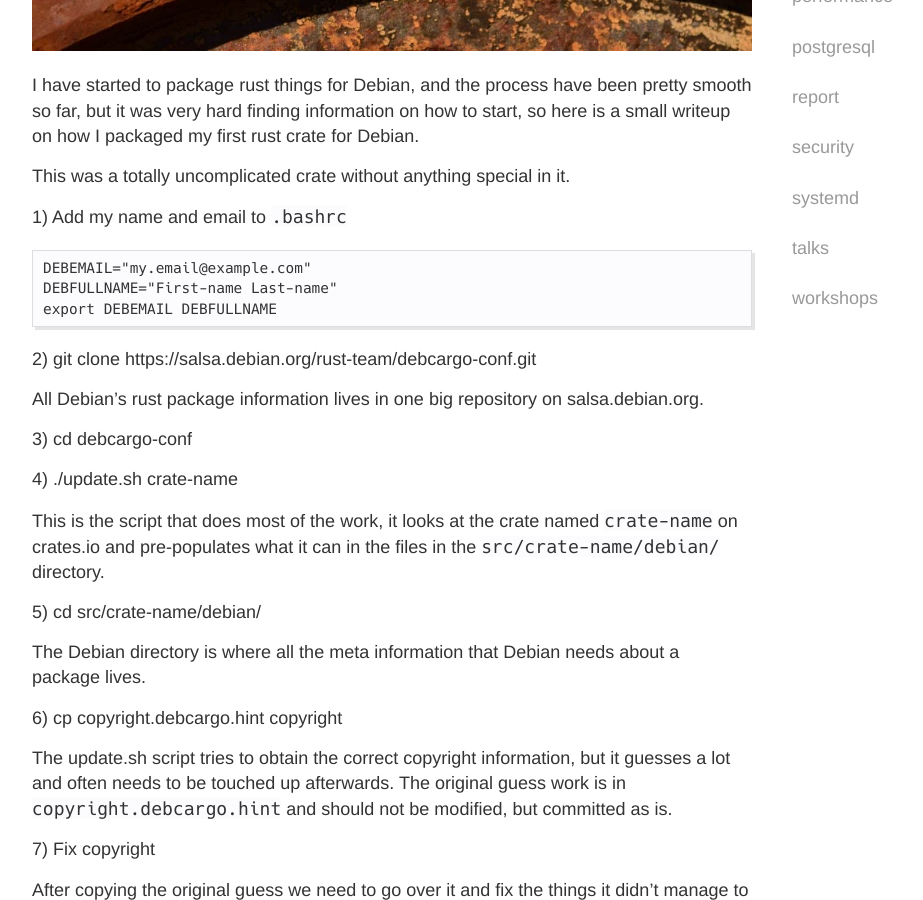
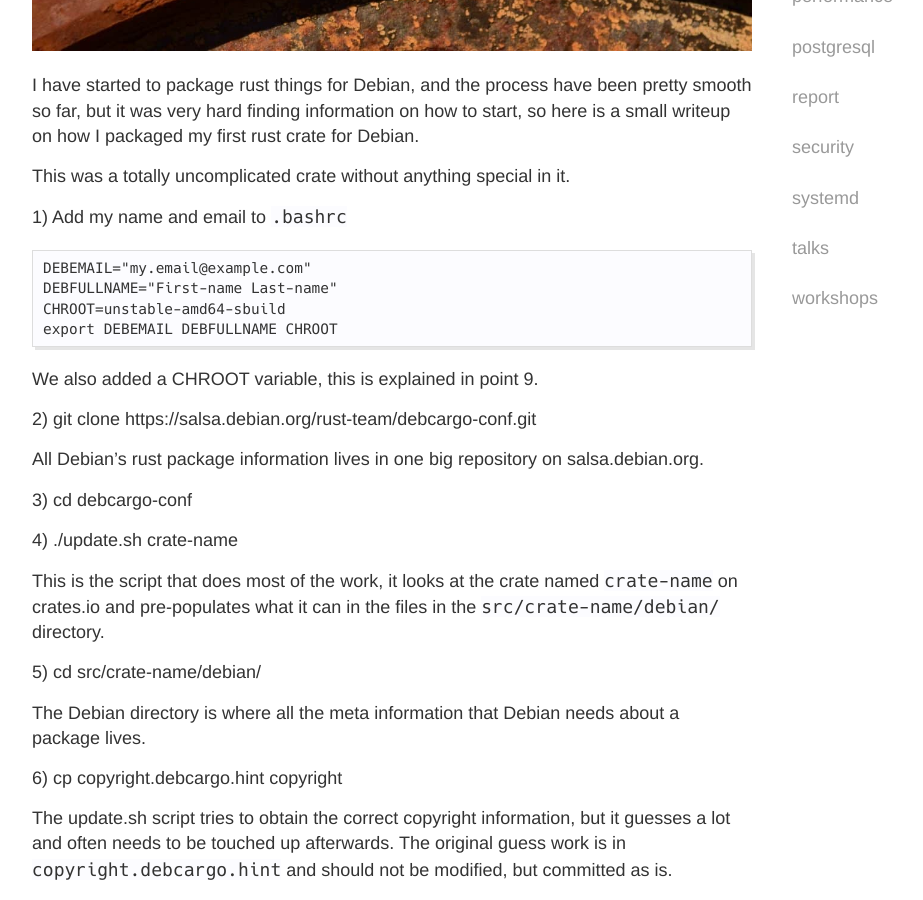
Before and after one commit to labanskoller/hackeriet_blog, a Jekyll site: the page built from _posts/2020-01-25-packaging-a-rust-project-for-debian.md, in a window 1280 px wide and 900 px high, scrolled down 674 px. Shown: the whole window, without its empty margins (248-1171 px from the left). Built offline with Jekyll 4.4.1, drawn with Linux system fonts in a browser that asks for light colours.

Commit message:
improved the blog post about packaging rust for debian

````diff
--- a/_posts/2020-01-25-packaging-a-rust-project-for-debian.md
+++ b/_posts/2020-01-25-packaging-a-rust-project-for-debian.md
@@ -17,8 +17,11 @@ This was a totally uncomplicated crate without anything special in it.
 ```
 DEBEMAIL="my.email@example.com"
 DEBFULLNAME="First-name Last-name"
-export DEBEMAIL DEBFULLNAME
+CHROOT=unstable-amd64-sbuild
+export DEBEMAIL DEBFULLNAME CHROOT
 ```
+
+We also added a CHROOT variable, this is explained in point 9.
 
 2) git clone https://salsa.debian.org/rust-team/debcargo-conf.git
 
````
